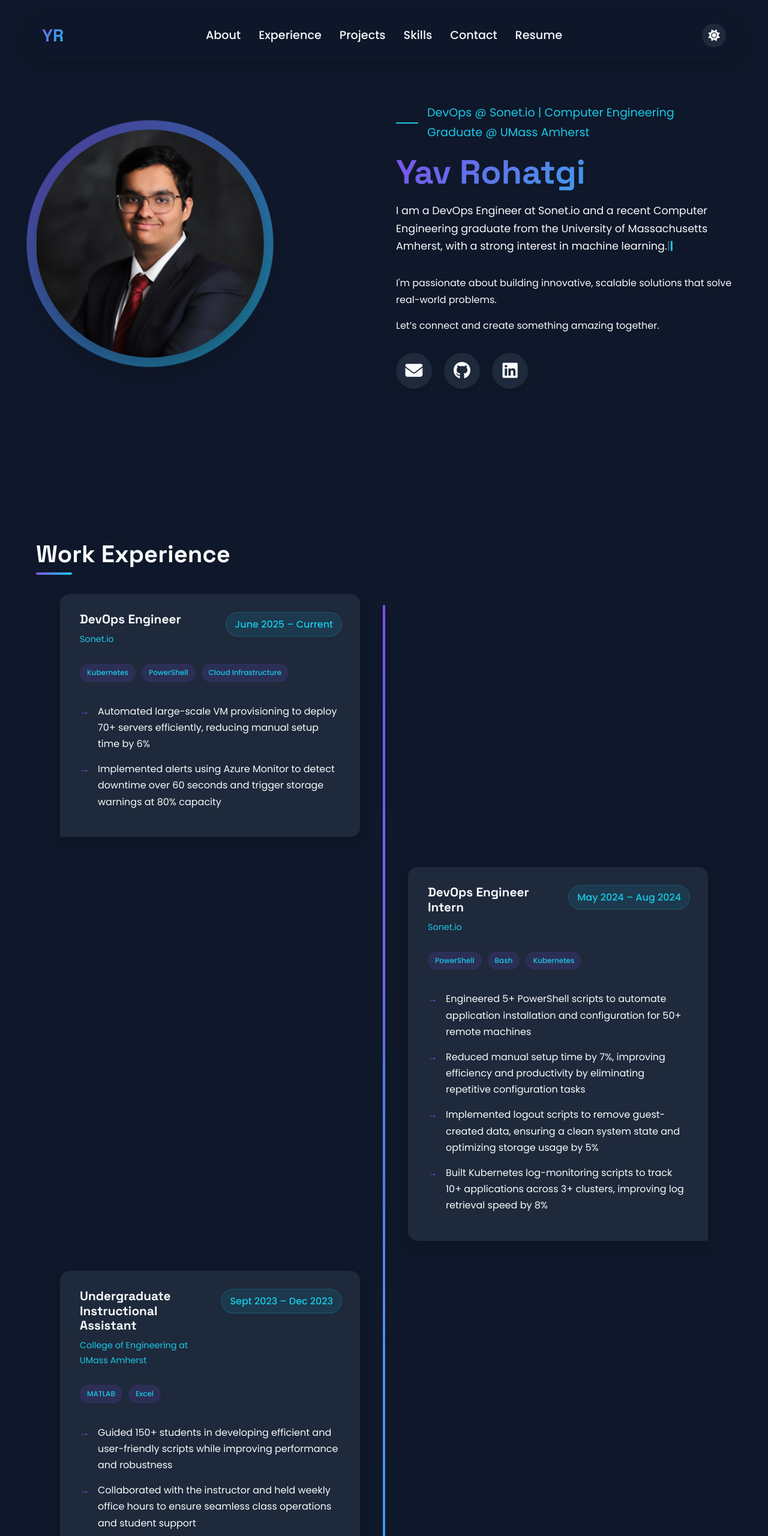
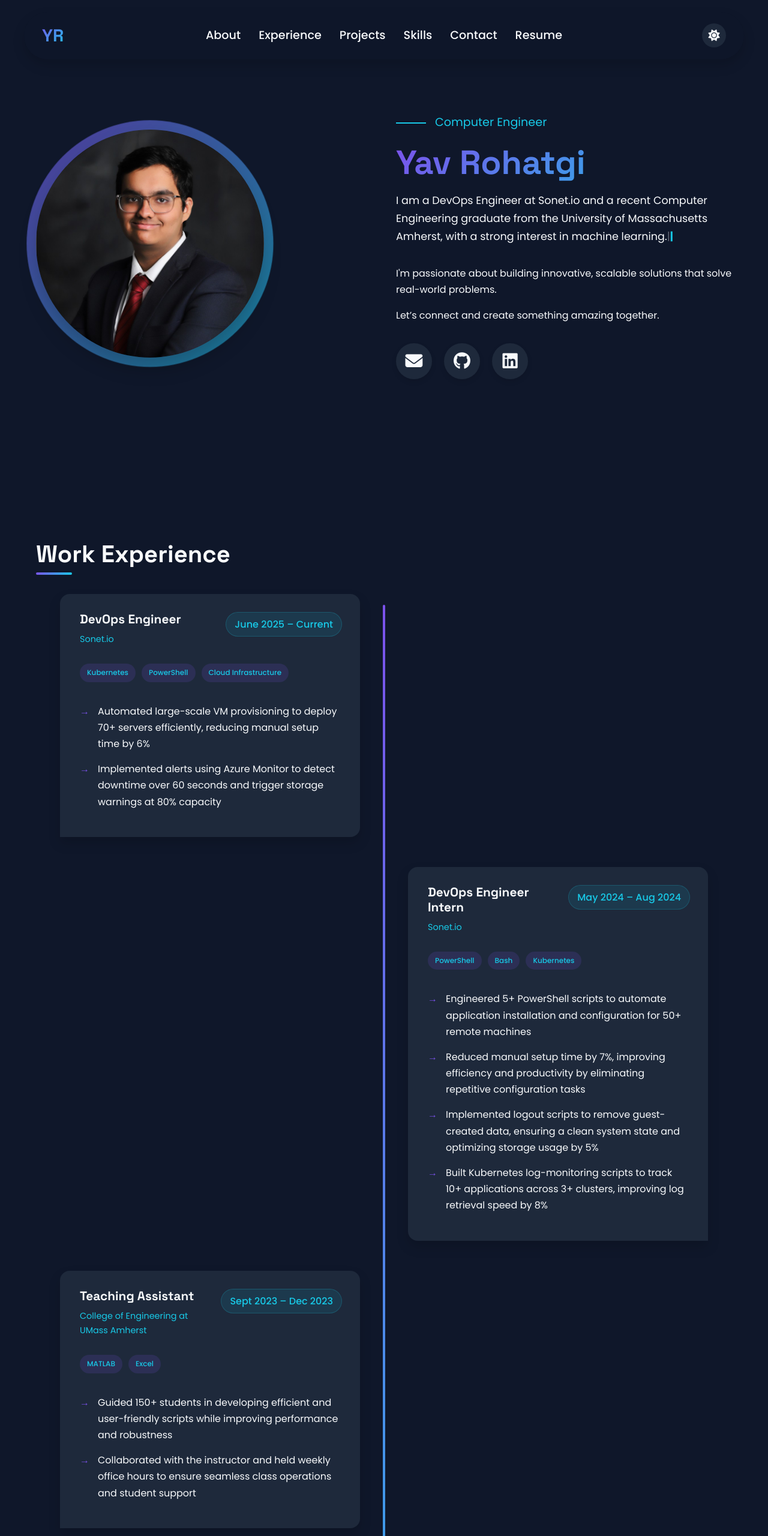
Before and after one commit to yavrohatgi/yavrohatgi.github.io, a plain HTML site: page index.html in a window 1280 px wide. Shown: the top 2560 px of the page at 60% size. Drawn offline with nearby package versions, Linux system fonts and the light colour scheme.

Commit message:
final touchup

```diff
--- a/index.html
+++ b/index.html
@@ -88,7 +88,7 @@
 
         <!-- Hero Text -->
         <div class="hero-content" data-aos="fade-left" data-aos-duration="1000">
-          <div class="hero-subtitle">DevOps @ Sonet.io | Computer Engineering Graduate @ UMass Amherst </div>
+          <div class="hero-subtitle">Computer Engineer </div>
           <h1>Yav Rohatgi</h1>
           <p class="hero-text">
             I am a DevOps Engineer at Sonet.io and a recent Computer Engineering graduate from the
@@ -171,7 +171,7 @@
             <div class="card">
               <div class="card-header">
                 <div class="card-title-container">
-                  <h3 class="card-title">Undergraduate Instructional Assistant</h3>
+                  <h3 class="card-title">Teaching Assistant</h3>
                   <div class="card-subtitle">
                     <a href="https://www.umass.edu/engineering/" target="_blank">College of Engineering at UMass Amherst</a>
                   </div>
```
